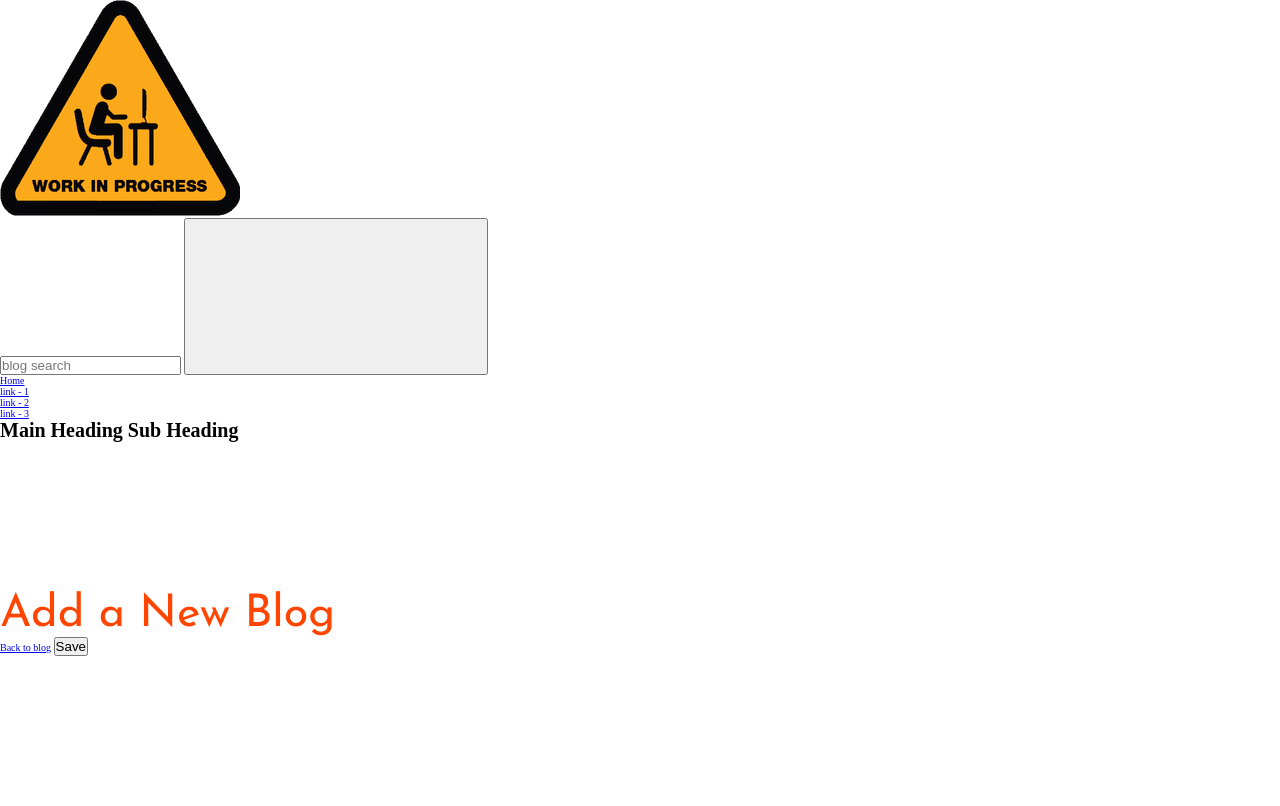
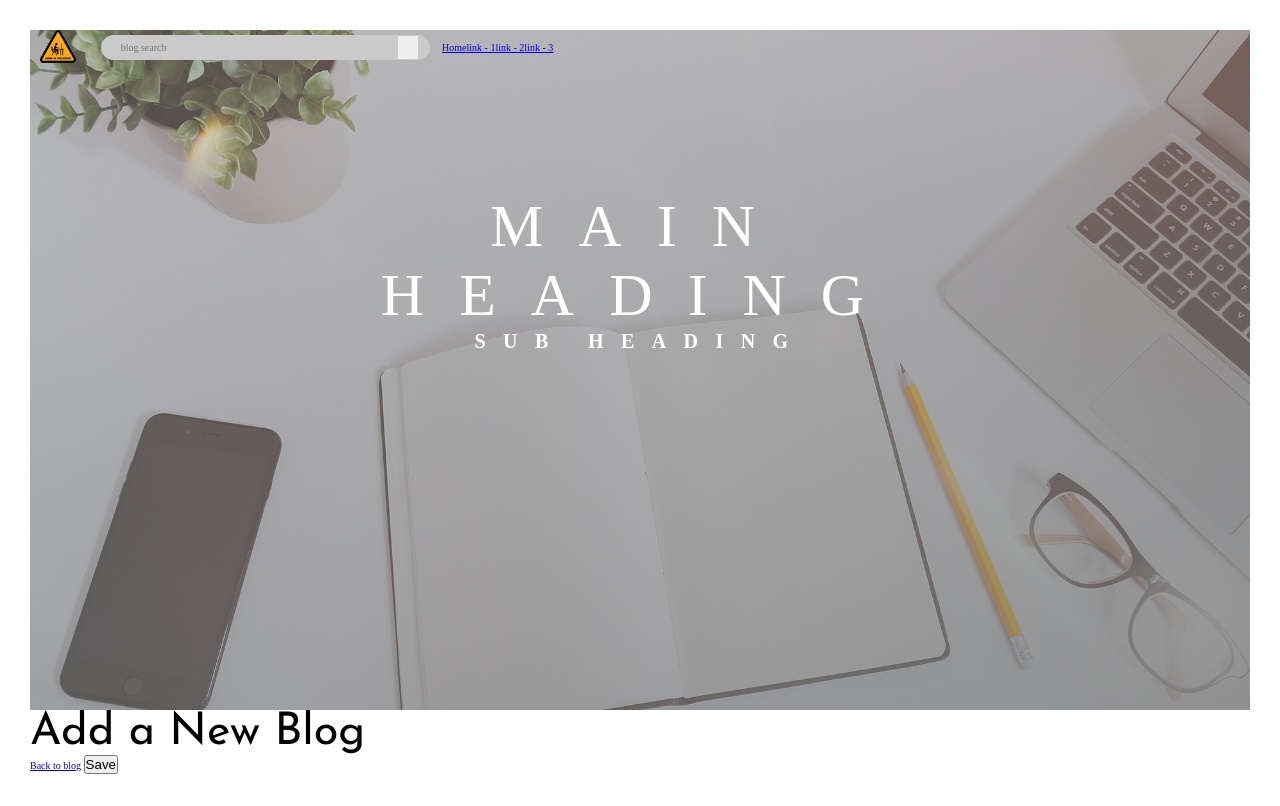
Before and after one commit to ddeveloper72/django-mongodb, a Django app: template blog/templates/add_blog.html in a window 1280 px wide. After the commit the page ends 774 px from the top, so only its background shows below. Run offline with Django 3.2, Linux system fonts and the light colour scheme; the template is opened without the code that fills it, so the values that code supplies are empty; parts of the project's set-up code (start-up, migrations or seed data) failed here and were passed over.

Commit message:
reworking blog css classes WIP

```diff
--- a/sass/_blog.scss
+++ b/sass/_blog.scss
@@ -17,15 +17,30 @@
 
 }
 
-.blog {
+.post {
     grid-column: center-start / center-end;
     margin: 15rem 0;
 
-    &__name {
+    &__metadata {
+        font-size: 1.2rem;
+
+        &--date {
+
+
+        }
+
+        &--tag {
+
+
+        }
+
+    }
+
+    &__title {
         color: orangered;
     }
 
-    &__tagline {
+    &__content {
         font-size: 1.7rem;
 
     }
@@ -37,32 +52,24 @@
 
     }
 
-    &__meta {
-        list-style: none;
+
+    &__body-text {
+        font-family: $font-display;
         font-size: 1.2rem;
 
     }
 
-    &__body {
+}
 
-        &-text {
-            font-family: $font-display;
-            font-size: 1.2rem;
+.comment {
 
-        }
+    &__author {
+
+
     }
 
-    &__comment
+    &__body-text {
 
-    {
-        &-text {
-            font-size: 1.2rem;
-        }
 
-        &-name {
-            font-size: 1.2rem;
-            font-weight: 400;
-            font-style: italic;
-        }
     }
 }
--- a/static/css/main.css
+++ b/static/css/main.css
@@ -1,3 +1,71 @@
+@-webkit-keyframes moveInLeft {
+  0% {
+    opacity: 0;
+    -webkit-transform: translateX(-1rem);
+            transform: translateX(-1rem);
+  }
+  80% {
+    -webkit-transform: translate(1rem);
+            transform: translate(1rem);
+  }
+  100% {
+    opacity: 1;
+    -webkit-transform: translate(0);
+            transform: translate(0);
+  }
+}
+
+@keyframes moveInLeft {
+  0% {
+    opacity: 0;
+    -webkit-transform: translateX(-1rem);
+            transform: translateX(-1rem);
+  }
+  80% {
+    -webkit-transform: translate(1rem);
+            transform: translate(1rem);
+  }
+  100% {
+    opacity: 1;
+    -webkit-transform: translate(0);
+            transform: translate(0);
+  }
+}
+
+@-webkit-keyframes moveInRight {
+  0% {
+    opacity: 0;
+    -webkit-transform: translateX(1rem);
+            transform: translateX(1rem);
+  }
+  80% {
+    -webkit-transform: translate(-1rem);
+            transform: translate(-1rem);
+  }
+  100% {
+    opacity: 1;
+    -webkit-transform: translate(0);
+            transform: translate(0);
+  }
+}
+
+@keyframes moveInRight {
+  0% {
+    opacity: 0;
+    -webkit-transform: translateX(1rem);
+            transform: translateX(1rem);
+  }
+  80% {
+    -webkit-transform: translate(-1rem);
+            transform: translate(-1rem);
+  }
+  100% {
+    opacity: 1;
+    -webkit-transform: translate(0);
+            transform: translate(0);
+  }
+}
+
 *,
 *::before,
 *::after {
@@ -8,9 +76,13 @@
 }
 
 html {
+  font-size: 62.5%;
+}
+
+body {
   -webkit-box-sizing: border-box;
           box-sizing: border-box;
-  font-size: 62.5%;
+  padding: 3rem;
 }
 
 .heading-1, .heading-2 {
@@ -28,42 +100,160 @@
   line-height: 1;
 }
 
-.blog {
+.post {
   grid-column: center-start / center-end;
   margin: 15rem 0;
 }
 
-.blog__name {
+.post__metadata {
+  font-size: 1.2rem;
+}
+
+.post__title {
   color: orangered;
 }
 
-.blog__tagline {
+.post__content {
   font-size: 1.7rem;
 }
 
-.blog__author {
+.post__author {
   font-size: 1.2rem;
   font-weight: 400;
   font-style: italic;
 }
 
-.blog__meta {
-  list-style: none;
-  font-size: 1.2rem;
-}
-
-.blog__body-text {
+.post__body-text {
   font-family: "Josefin Sans", sans-serif;
   font-size: 1.2rem;
 }
 
-.blog__comment-text {
-  font-size: 1.2rem;
+.header {
+  height: 85vh;
+  background-image: -webkit-gradient(linear, left top, right bottom, from(rgba(153, 153, 153, 0.4)), to(rgba(119, 119, 119, 0.8))), url(../img/home-bg.jpg);
+  background-image: linear-gradient(to right bottom, rgba(153, 153, 153, 0.4), rgba(119, 119, 119, 0.8)), url(../img/home-bg.jpg);
+  background-size: cover;
+  background-position: top;
+  position: relative;
 }
 
-.blog__comment-name {
-  font-size: 1.2rem;
+.header__text--box {
+  /* first align the text-box relative to the parent-body element... */
+  position: absolute;
+  top: 40%;
+  left: 50%;
+  display: block;
+  /* ...then move the element itself again relative to the fixed top, left x y position */
+  -webkit-transform: translate(-50%, -50%);
+          transform: translate(-50%, -50%);
+  /* centre the button which is text */
+  text-align: center;
+}
+
+.nav {
+  -ms-flex-item-align: stretch;
+      align-self: stretch;
+  display: -webkit-box;
+  display: -ms-flexbox;
+  display: flex;
+  -webkit-box-align: center;
+      -ms-flex-align: center;
+          align-items: center;
+}
+
+.nav__logo--box {
+  position: absolute;
+  top: 4rem;
+  left: 4rem;
+}
+
+.nav__logo {
+  height: 3.25rem;
+  margin-left: 1rem;
+}
+
+.nav__list {
+  display: -webkit-box;
+  display: -ms-flexbox;
+  display: flex;
+  list-style: none;
+  -webkit-box-sizing: border-box;
+          box-sizing: border-box;
+}
+
+.nav__item {
+  display: -webkit-box;
+  display: -ms-flexbox;
+  display: flex;
+  -webkit-box-align: center;
+      -ms-flex-align: center;
+          align-items: center;
+}
+
+.search {
+  -webkit-box-flex: 0;
+      -ms-flex: 0 0 30%;
+          flex: 0 0 30%;
+  display: -webkit-box;
+  display: -ms-flexbox;
+  display: flex;
+  -webkit-box-align: center;
+      -ms-flex-align: center;
+          align-items: center;
+  -webkit-box-pack: center;
+      -ms-flex-pack: center;
+          justify-content: center;
+}
+
+.search__input {
+  font-family: inherit;
+  font-size: inherit;
+  color: inherit;
+  background-color: #cacaca;
+  border: none;
+  padding: .7rem 2rem;
+  border-radius: 100px;
+  width: 90%;
+  margin-right: -3.25rem;
+}
+
+.search__button {
+  border: none;
+}
+
+.search__icon {
+  height: 2rem;
+  width: 2rem;
+  fill: #646060;
+}
+
+.heading-primary {
+  color: #fff;
+  text-transform: uppercase;
+  -webkit-backface-visibility: hidden;
+          backface-visibility: hidden;
+  margin-bottom: 6rem;
+}
+
+.heading-primary--main {
+  display: block;
+  font-size: 6rem;
   font-weight: 400;
-  font-style: italic;
+  letter-spacing: 3.5rem;
+  -webkit-animation-name: moveInLeft;
+          animation-name: moveInLeft;
+  -webkit-animation-duration: 1s;
+          animation-duration: 1s;
+  -webkit-animation-timing-function: ease-out;
+          animation-timing-function: ease-out;
+}
+
+.heading-primary--sub {
+  display: block;
+  font-size: 2rem;
+  font-weight: 700;
+  letter-spacing: 1.74rem;
+  -webkit-animation: moveInRight 1s ease-out;
+          animation: moveInRight 1s ease-out;
 }
 /*# sourceMappingURL=main.css.map */
```
Also changed, not shown: blog/templates/blogs.html (+13 -11 lines).
